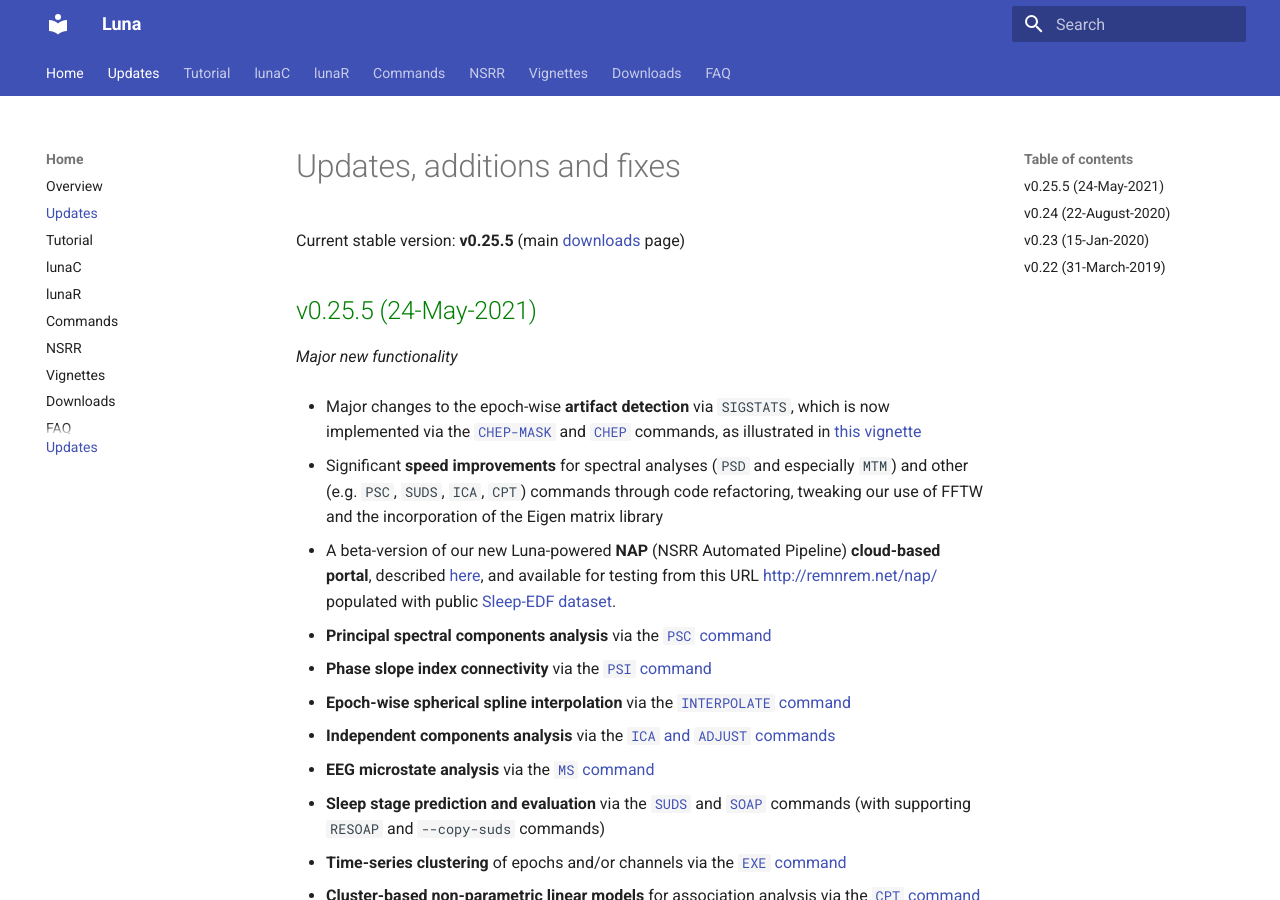
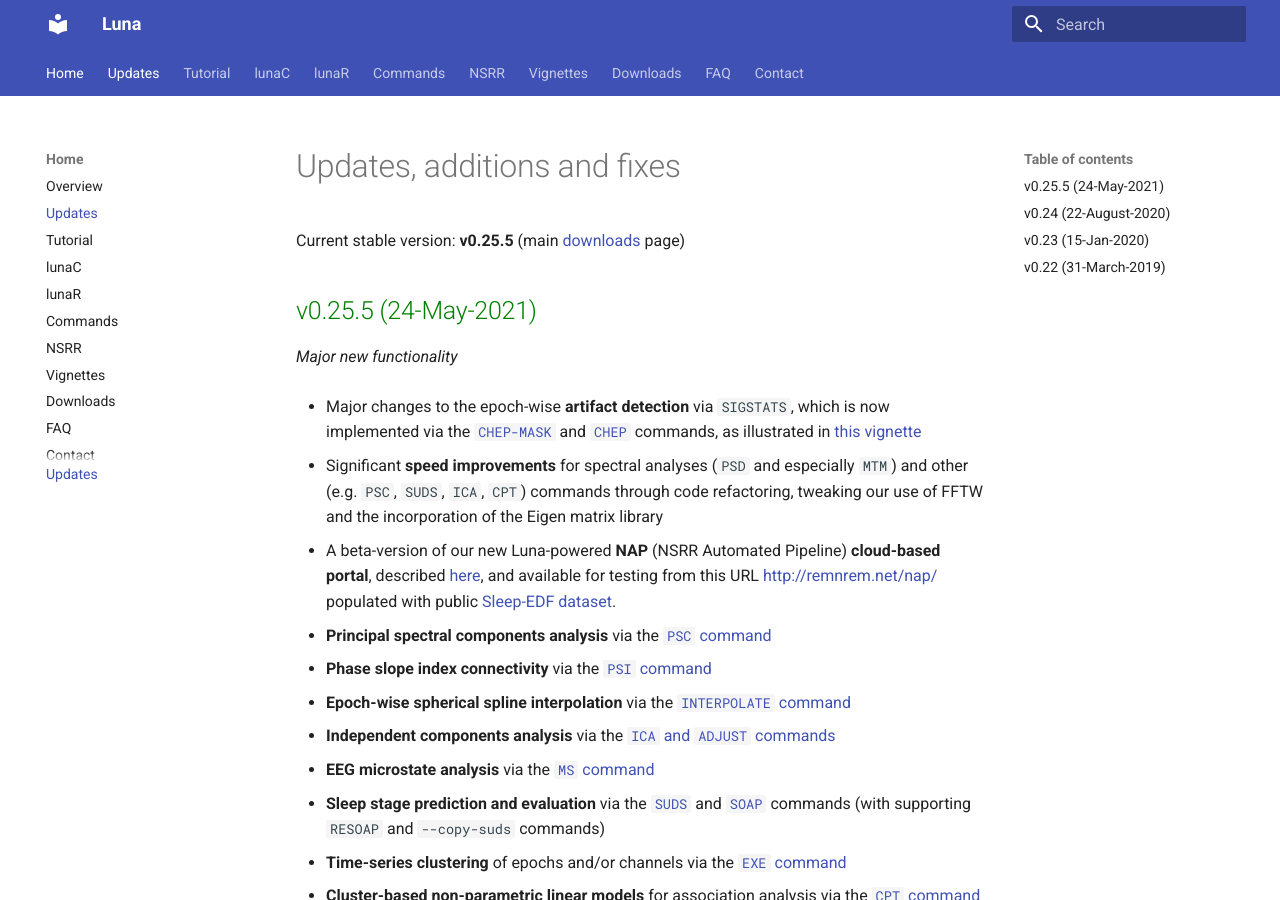
Before and after one commit to remnrem/luna-doc, an MkDocs documentation site: the page built from docs/updates.md, in a window 1280 px wide and 900 px high. Built offline with MkDocs 1.6.1 and Material for MkDocs 9.7.7, drawn with Linux system fonts in a browser that asks for light colours.

Commit message:
adding contact page

```diff
--- a/mkdocs.yml
+++ b/mkdocs.yml
@@ -49,6 +49,7 @@ nav:
      - Vignettes: 'vignettes/index.md'
      - Downloads: 'download/index.md'
      - FAQ: 'faq.md'
+     - Contact: 'contact.md'
 
  - Updates: 'updates.md'
 
@@ -119,3 +120,5 @@ nav:
     - 'Notes': 'download/misc.md'
 
  - FAQ: 'faq.md'
+
+ - Contact: 'contact.md'
```
Also changed, not shown: docs/updates.md (+6 -0 lines).
